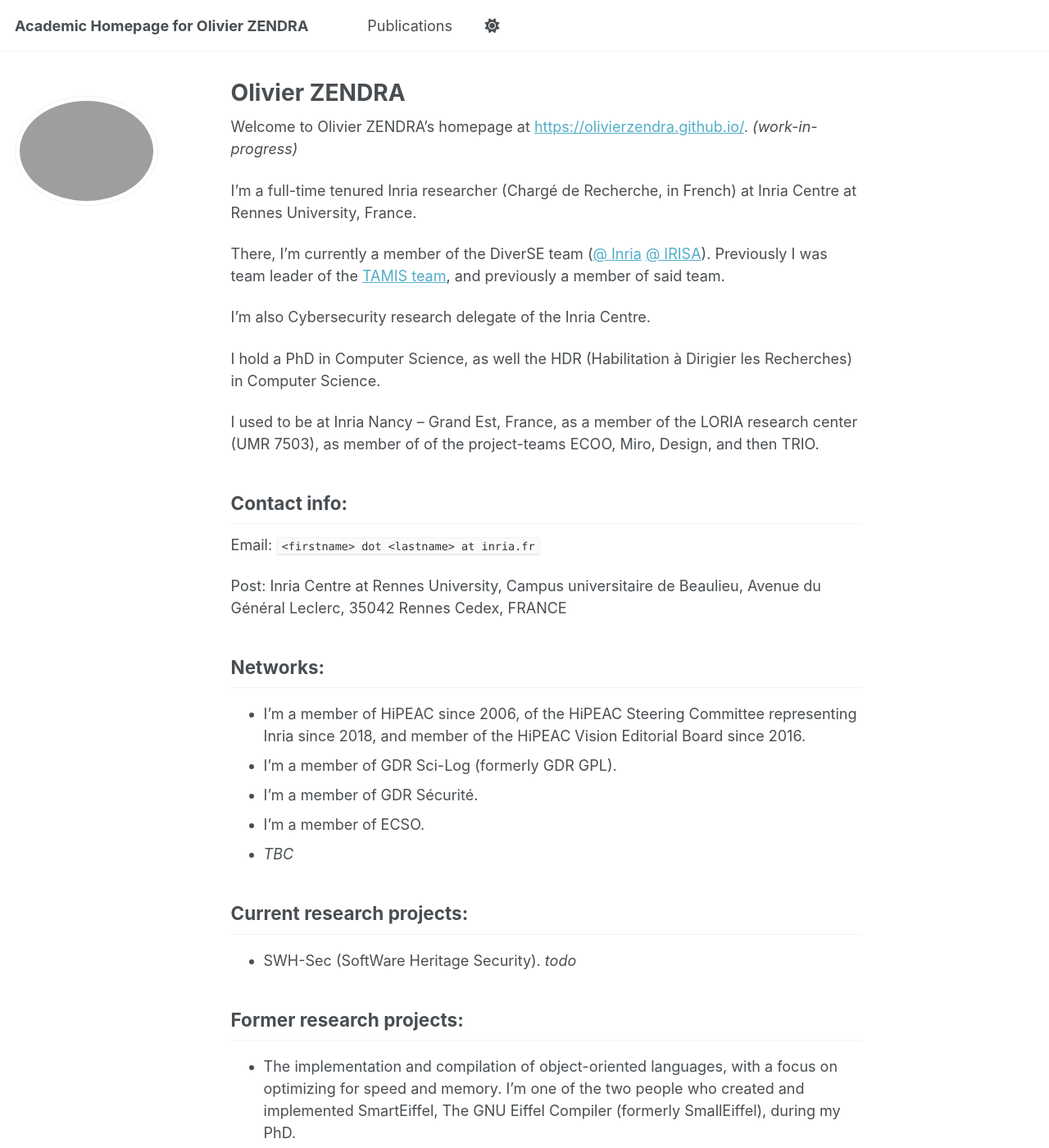
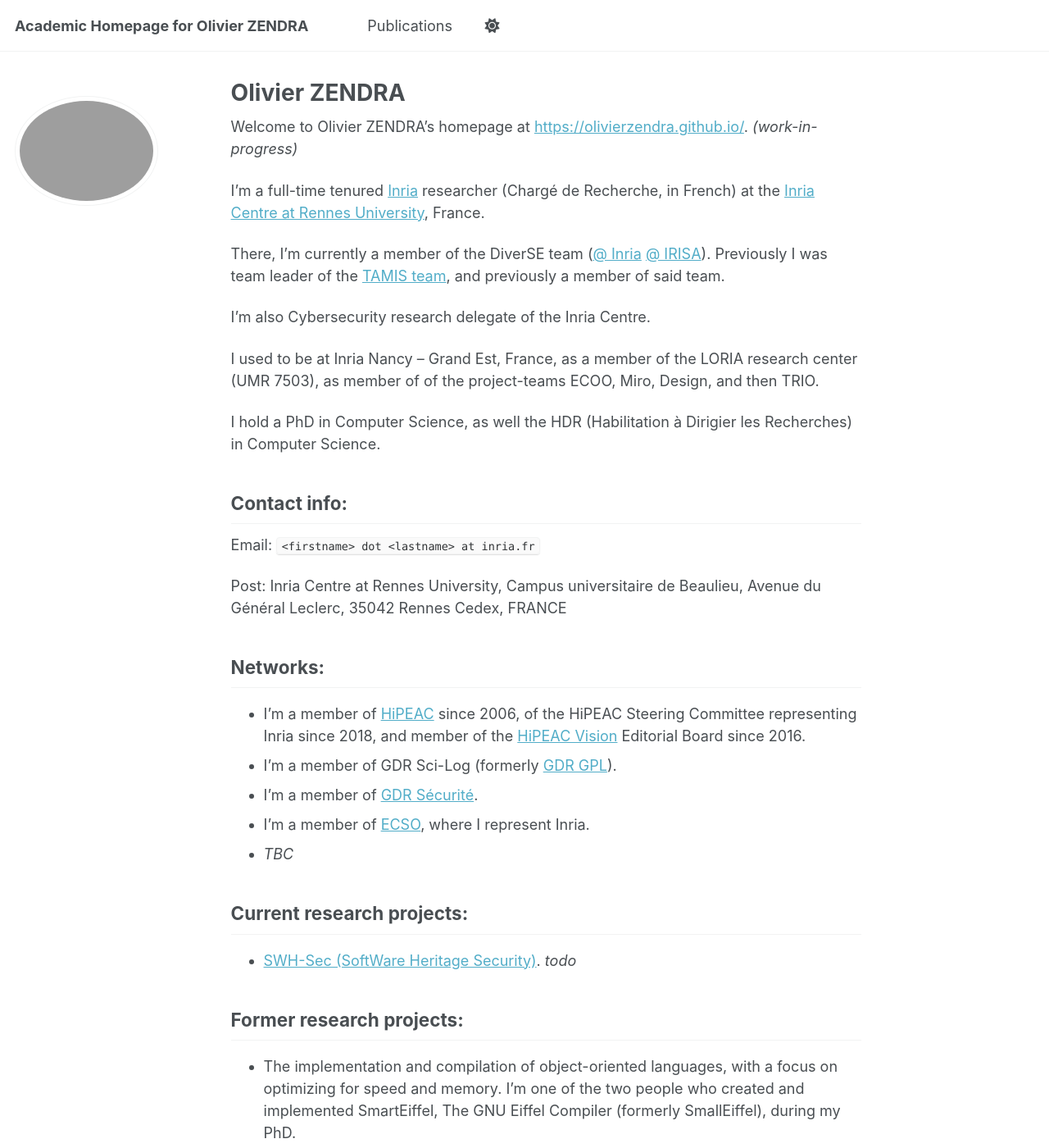
Before and after one commit to OlivierZendra/OlivierZendra.github.io, a Jekyll site: the page built from _pages/about.md, in a window 1280 px wide and 1400 px high. Shown: the whole window at 82% size. Built offline with Jekyll 4.4.1, drawn with Linux system fonts in a browser that asks for light colours; a script bundle is joined from its source files by our own code; library files that are not in the unit come from our copies.

Commit message:
Update about.md to add URLs to homepage

```diff
--- a/_pages/about.md
+++ b/_pages/about.md
@@ -10,16 +10,16 @@ redirect_from:
 Welcome to Olivier ZENDRA’s homepage at [https://olivierzendra.github.io/](https://olivierzendra.github.io/).
 *(work-in-progress)*
 
-I’m a full-time tenured Inria researcher (Chargé de Recherche, in French) at Inria Centre at Rennes University, France.
+I’m a full-time tenured [Inria](https://inria.fr/en) researcher (Chargé de Recherche, in French) at the [Inria Centre at  Rennes University](https://www.inria.fr/en/inria-centre-rennes-university), France.
 
 There, I’m currently a member of the DiverSE team ([@ Inria](https://www.inria.fr/fr/diverse) [@ IRISA](https://www.irisa.fr/equipes/diverse)).
 Previously I was team leader of the [TAMIS team](https://www.inria.fr/en/teams/tamis), and previously a member of said team.
 
 I'm also Cybersecurity research delegate of the Inria Centre.
 
+I used to be at Inria Nancy – Grand Est, France, as a member of the LORIA research center (UMR 7503), as member of of the project-teams ECOO, Miro, Design, and then TRIO.
+
 I hold a PhD in Computer Science, as well the HDR (Habilitation à Dirigier les Recherches) in Computer Science.
-
-I used to be at Inria Nancy – Grand Est, France, as a member of the LORIA research center (UMR 7503), as member of of the project-teams ECOO, Miro, Design, and then TRIO.
 
 ## Contact info: ##
 Email: `<firstname> dot <lastname> at inria.fr`
@@ -31,14 +31,14 @@ Avenue du Général Leclerc,
 35042 Rennes Cedex, FRANCE
 
 ## Networks: ##
-- I'm a member of HiPEAC since 2006, of the HiPEAC Steering Committee representing Inria since 2018, and member of the HiPEAC Vision Editorial Board since 2016.
-- I'm a member of GDR Sci-Log (formerly GDR GPL).
-- I'm a member of GDR Sécurité.
-- I'm a member of ECSO.
+- I'm a member of [HiPEAC](https://www.hipeac.net/) since 2006, of the HiPEAC Steering Committee representing Inria since 2018, and member of the [HiPEAC Vision](https://www.hipeac.net/vision/#/) Editorial Board since 2016.
+- I'm a member of GDR Sci-Log (formerly [GDR GPL](https://gdr-gpl.cnrs.fr/)).
+- I'm a member of [GDR Sécurité](https://gdr-securite.irisa.fr/).
+- I'm a member of [ECSO](https://ecs-org.eu/), where I represent Inria.
 - *TBC*
 
 ## Current research projects: ##
-- SWH-Sec (SoftWare Heritage Security).
+- [SWH-Sec (SoftWare Heritage Security)](https://swhsec.github.io/).
 *todo*
 
 ## Former research projects: ##
```
